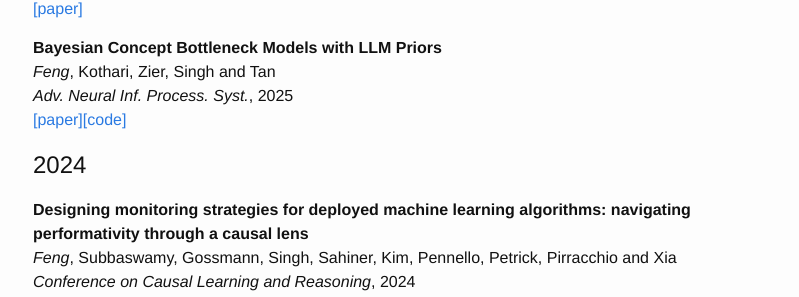
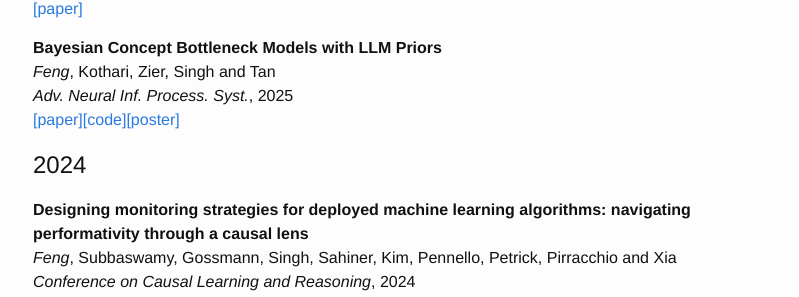
Before and after one commit to jjfeng/jjfeng.github.io, a Jekyll site: the page built from publications.md, in a window 1280 px wide and 900 px high, scrolled down 1488 px. Shown: the part 149-446 px from the top of the window, without its empty margins (237-1036 px from the left). Built offline with Jekyll 4.4.1, drawn with Linux system fonts in a browser that asks for light colours.

Commit message:
update poster

```diff
--- a/generate_publications.py
+++ b/generate_publications.py
@@ -31,6 +31,7 @@ POSTER_DICT = {
     "towards a post-market monitoring framework for machine learning-based medical devices: a case study": "poster_neurips_regml_workshop.pdf",
     "designing monitoring strategies for deployed machine learning algorithms: navigating performativity through a causal lens": "clear_poster.pdf",
     "``who experiences large model decay and why?'' a hierarchical framework for diagnosing heterogeneous performance drift": "2025_07_16_icml_SHIFT_poster.pdf",
+    "bayesian concept bottleneck models with llm priors": "poster_bc_llm.pdf",
 }
 
 def print_entries(entry_list):
--- a/publications.md
+++ b/publications.md
@@ -68,7 +68,7 @@ Foroutani, Gonzalez, Wang, Aburayya, Ganjouei, *Feng*, Thornblade, Hirose, Maker
 **Bayesian Concept Bottleneck Models with LLM Priors**<br />
 *Feng*, Kothari, Zier, Singh and Tan<br />
 *Adv. Neural Inf. Process. Syst.*, 2025<br />
-[\[paper\]](https://neurips.cc/virtual/2025/loc/san-diego/poster/116029)[\[code\]](https://github.com/jjfeng/bc-llm)
+[\[paper\]](https://neurips.cc/virtual/2025/loc/san-diego/poster/116029)[\[code\]](https://github.com/jjfeng/bc-llm)[\[poster\]](poster_bc_llm.pdf)
 
 ## 2024
 **Designing monitoring strategies for deployed machine learning algorithms: navigating performativity through a causal lens**<br />
```
Also changed, not shown: 2 other files.
